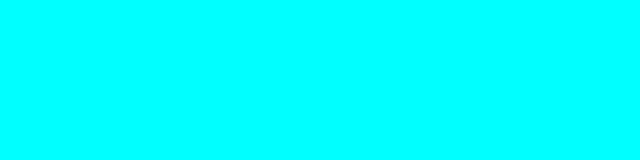
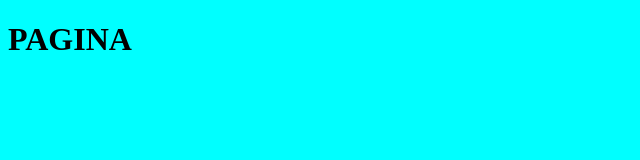
Before and after one commit to giluna1106/repositorio, a plain HTML site: page index.html in a window 1280 px wide. Shown: the whole page, without its empty margins (0-640 px from the left). Drawn offline with Linux system fonts and the light colour scheme.

Commit message:
Update index.html

```diff
--- a/index.html
+++ b/index.html
@@ -4,6 +4,6 @@
         <link rel="stylesheet" href="css/estilo1.css">
     </head>
     <body>
-
+        <h1>PAGINA</h1>
     </body>
 </html>
```
